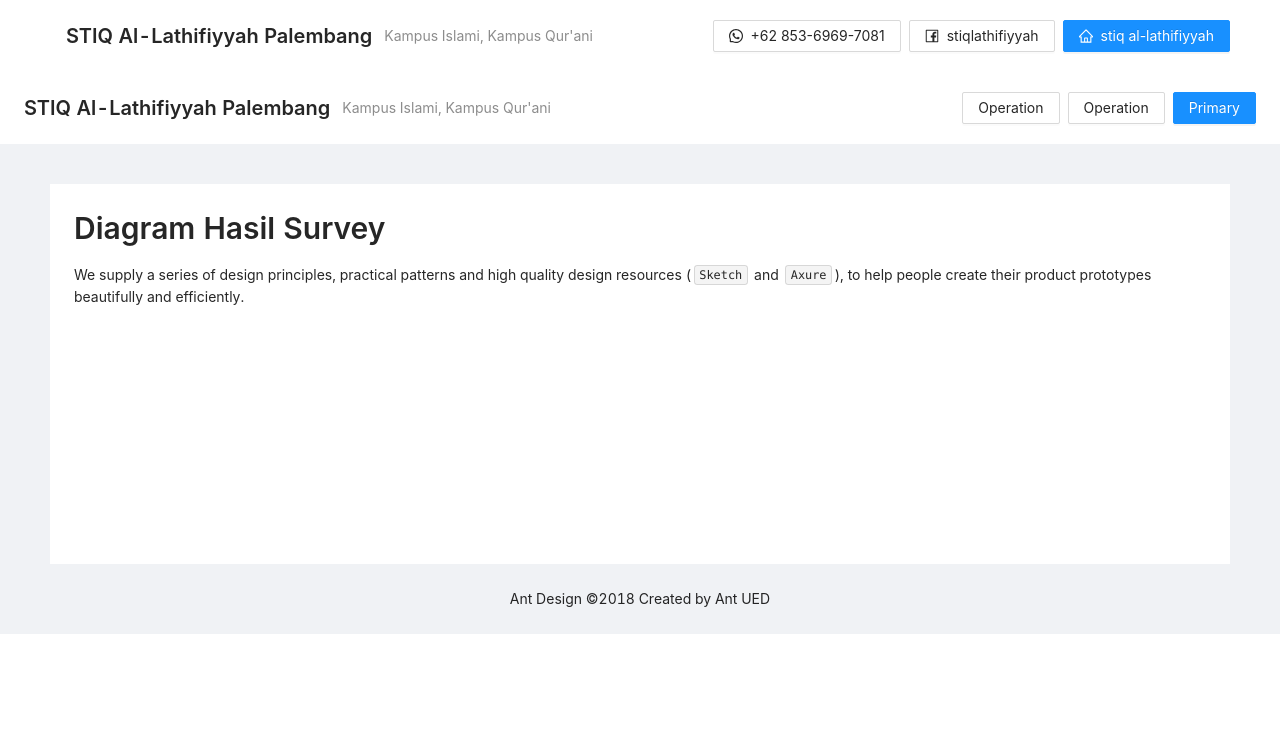
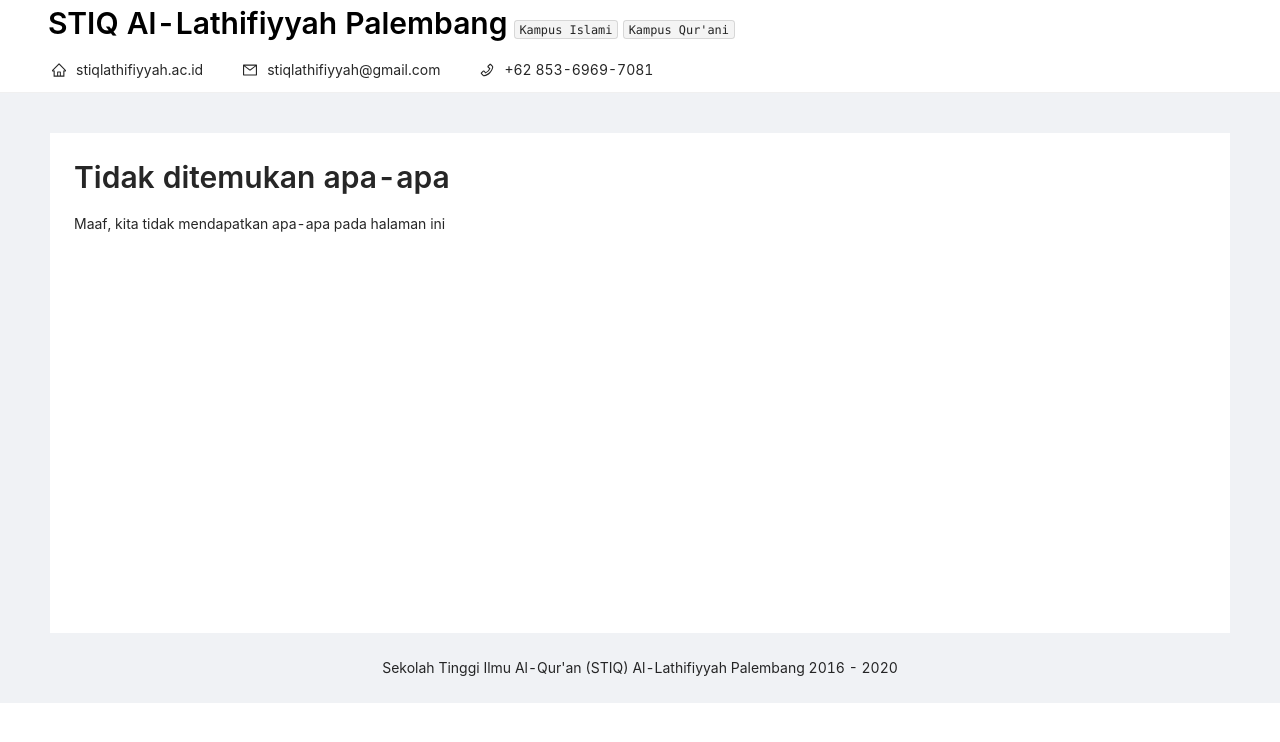
Before and after one commit to Naandalist/survey-chart, a React (Create React App) app: page /chart in a window 1280 px wide. Shown: the top 742 px of the page. Built offline with nearby package versions, Linux system fonts and the light colour scheme.

Commit message:
chore: clean things up

```diff
--- a/src/App.js
+++ b/src/App.js
@@ -3,7 +3,6 @@
 import Navbar from "./components/layouts/Navbar";
 import Home from "./components/pages/Home";
 import About from "./components/pages/About";
-import Charts from "./components/pages/Charts";
 import ChartMahasiswa from "./components/pages/ChartMahasisiwa";
 import ChartPenggunaLulusan from "./components/pages/ChartPenggunaLulusan";
 import ChartDosenTendik from "./components/pages/ChartDosenTendik";
@@ -21,8 +20,7 @@
       <Navbar />
       <Switch>
         <Route exact path='/' component={Home} />
-        <Route exact path='/about' component={About} />
-        <Route exact path='/chart' component={Charts} />
+        <Route exact path='/tentang' component={About} />
         <Route exact path='/mahasiswa' component={ChartMahasiswa} />
         <Route
           exact
--- a/src/components/layouts/Navbar.js
+++ b/src/components/layouts/Navbar.js
@@ -1,49 +1,54 @@
-import React from "react";
-import { PageHeader, Button } from "antd";
-import {
-  HomeOutlined,
-  FacebookOutlined,
-  WhatsAppOutlined,
-} from "@ant-design/icons";
+import React, { Fragment } from "react";
+import { Menu, Typography } from "antd";
+import { Link as Route } from "react-router-dom";
+import { MailOutlined, PhoneOutlined, HomeOutlined } from "@ant-design/icons";
+
+const { Text, Link } = Typography;
 
 const Navbar = () => {
   return (
-    <PageHeader
-      ghost={true}
-      backIcon={true}
-      onBack={() => window.history.back()}
-      title='STIQ Al-Lathifiyyah Palembang'
-      subTitle={`Kampus Islami, Kampus Qur'ani`}
-      extra={[
-        <Button
-          key='3'
-          icon={<WhatsAppOutlined />}
-          onClick={() => window.open("https://wa.me/6285369697081")}
+    <Fragment>
+      <Route to='/'>
+        <Text
+          strong
+          style={{
+            paddingLeft: "3rem",
+            paddingTop: "1rem",
+            fontSize: 30,
+            color: "black",
+          }}
         >
-          +62 853-6969-7081
-        </Button>,
-        <Button
-          key='2'
-          icon={<FacebookOutlined />}
-          onClick={() =>
-            window.open(
-              "https://www.facebook.com/profile.php?id=100013554857202"
-            )
-          }
-        >
-          stiqlathifiyyah
-        </Button>,
-        <Button
-          key='1'
-          type='primary'
-          icon={<HomeOutlined />}
-          onClick={() => window.open("https://www.stiqlathifiyyah.ac.id/")}
-        >
-          stiq al-lathifiyyah
-        </Button>,
-      ]}
-      style={{ paddingLeft: 50, paddingRight: 50 }}
-    ></PageHeader>
+          STIQ Al-Lathifiyyah Palembang
+        </Text>{" "}
+      </Route>
+      <Text code>Kampus Islami</Text>
+      <Text code>Kampus Qur'ani</Text>
+      <Menu mode='horizontal' style={{ paddingLeft: "2rem" }}>
+        <Menu.Item key='webportal' icon={<HomeOutlined />}>
+          <Link href='https://www.stiqlathifiyyah.ac.id/' target='_blank'>
+            stiqlathifiyyah.ac.id
+          </Link>
+        </Menu.Item>
+        <Menu.Item key='mail' icon={<MailOutlined />}>
+          <Link href='https://mail.google.com/mail/u/0/' target='_blank'>
+            stiqlathifiyyah@gmail.com
+          </Link>
+        </Menu.Item>
+        <Menu.Item key='whatsapp' icon={<PhoneOutlined />}>
+          <Link href='https://wa.me/6285369697081' target='_blank'>
+            +62 853-6969-7081
+          </Link>
+        </Menu.Item>
+        {/* <Menu.Item key='app' icon={<FacebookOutlined />}>
+          <Link
+            href='https://www.facebook.com/profile.php?id=100013554857202'
+            target='_blank'
+          >
+            stiqlathifiyyah
+          </Link>
+        </Menu.Item> */}
+      </Menu>
+    </Fragment>
   );
 };
 
--- a/src/components/pages/Charts.js
+++ /dev/null
@@ -1,53 +0,0 @@
-import React, { Fragment } from "react";
-import { Layout, PageHeader, Button, Typography } from "antd";
-
-const { Content, Footer } = Layout;
-const { Title, Paragraph, Text } = Typography;
-
-function Charts() {
-  return (
-    <Fragment>
-      <Layout>
-        <PageHeader
-          ghost={false}
-          backIcon={false}
-          onBack={() => window.history.back()}
-          title='STIQ Al-Lathifiyyah Palembang'
-          subTitle={`Kampus Islami, Kampus Qur'ani`}
-          extra={[
-            <Button key='3'>Operation</Button>,
-            <Button key='2'>Operation</Button>,
-            <Button key='1' type='primary'>
-              Primary
-            </Button>,
-          ]}
-        ></PageHeader>
-
-        <Content
-          className='site-layout'
-          style={{ padding: "0 50px", marginTop: 40 }}
-        >
-          <div
-            className='site-layout-background'
-            style={{ padding: 24, minHeight: 380 }}
-          >
-            <Title level={2}>Diagram Hasil Survey</Title>
-            <Paragraph>
-              We supply a series of design principles, practical patterns and
-              high quality design resources (<Text code>Sketch</Text> and{" "}
-              <Text code>Axure</Text>), to help people create their product
-              prototypes beautifully and efficiently.
-            </Paragraph>
-            {/* Chart BEGIN */}
-
-            {/* Chart END */}
-          </div>
-        </Content>
-        <Footer style={{ textAlign: "center" }}>
-          Ant Design ©2018 Created by Ant UED
-        </Footer>
-      </Layout>
-    </Fragment>
-  );
-}
-export default Charts;
```
